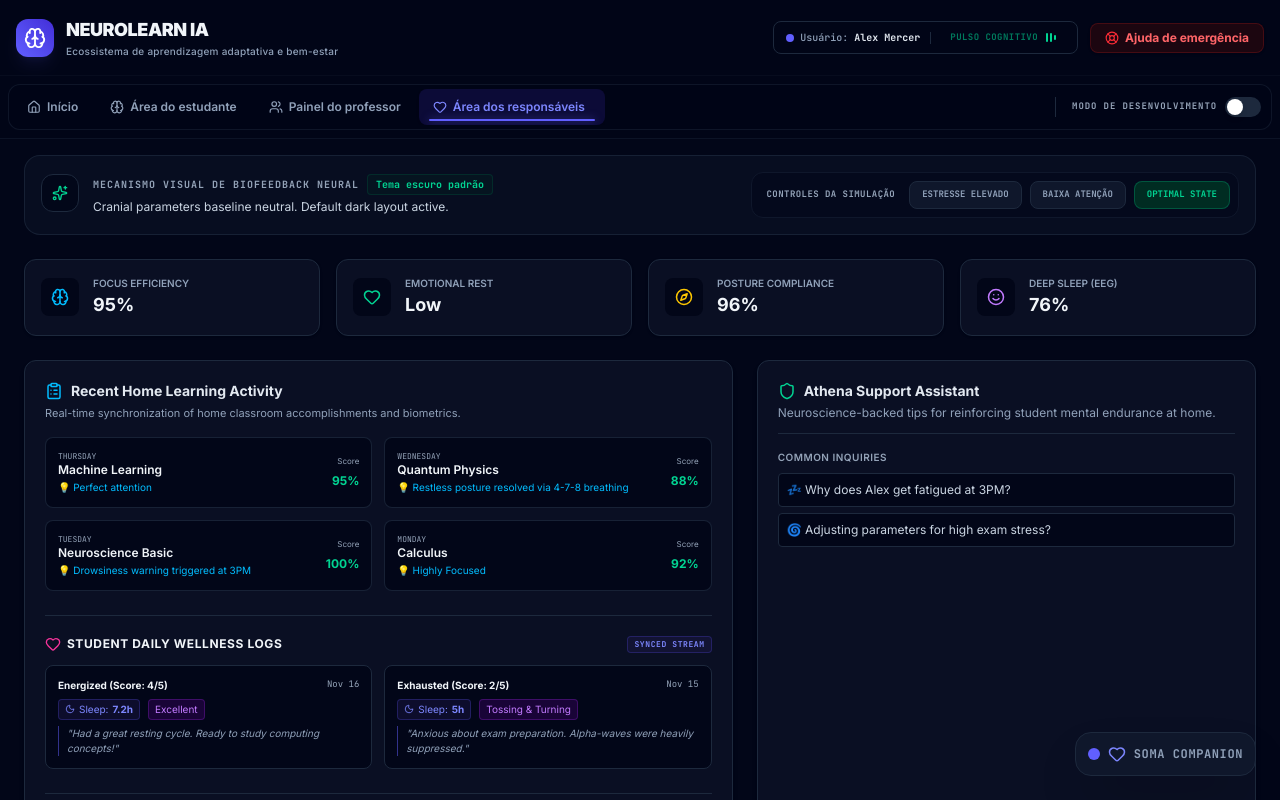
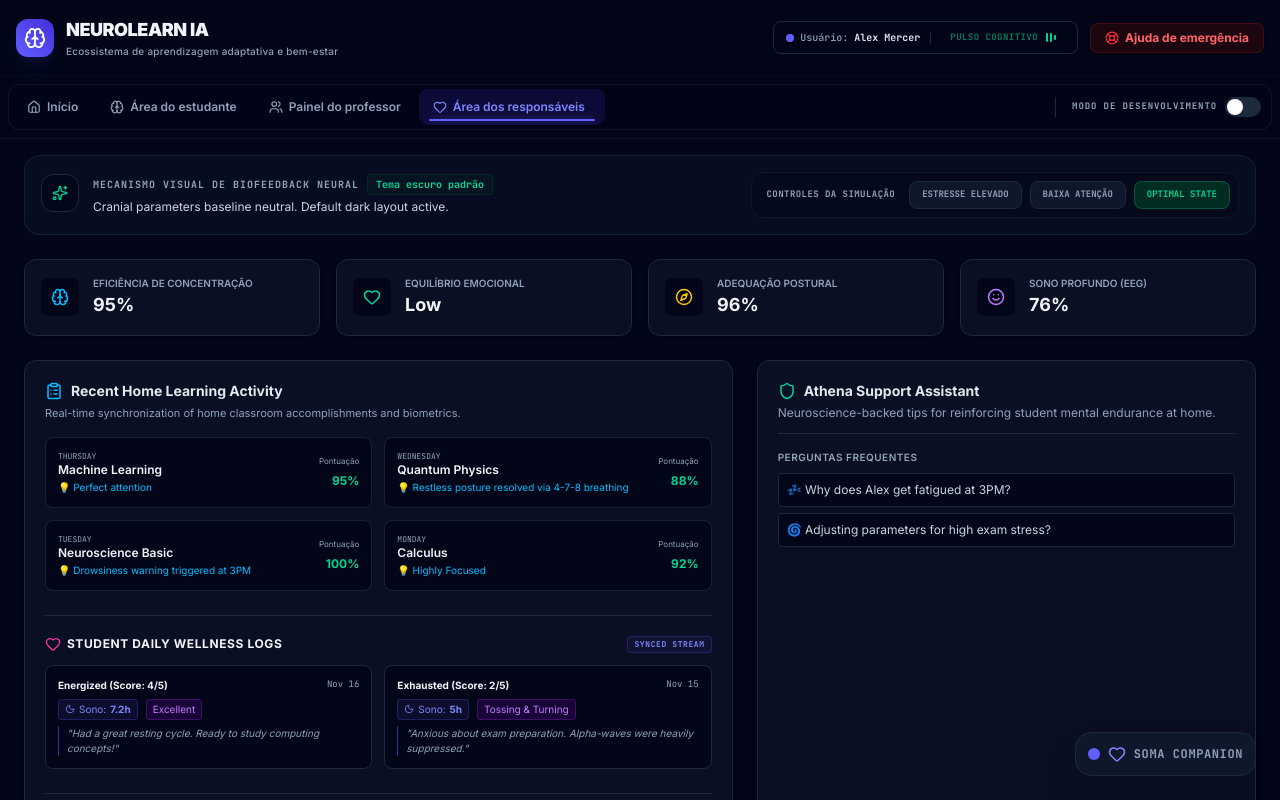
Before and after one commit to Euvouserdoutor/neuroconectandoAI, a React (Vite) app: page / in a window 1280 px wide. Both pictures are taken after a click on the button "Área dos responsáveis". Shown: the top 800 px of the page. Built offline with nearby package versions, Linux system fonts and the light colour scheme.

Commit message:
feat(i18n): traduzir interface para portugues brasileiro - ParentDashboard.tsx

```diff
--- a/src/components/ParentDashboard.tsx
+++ b/src/components/ParentDashboard.tsx
@@ -100,7 +100,7 @@ export default function ParentDashboard({ cognitive, biometric }: ParentDashboar
             <Brain className="h-4.5 w-4.5" />
           </div>
           <div>
-            <span className="text-[10px] text-slate-400 uppercase font-semibold block">Focus Efficiency</span>
+            <span className="text-[10px] text-slate-400 uppercase font-semibold block">Eficiência de concentração</span>
             <strong className="text-lg text-slate-100 font-bold">{studentMetrics.weeklyFocusAvg}%</strong>
           </div>
         </div>
@@ -111,7 +111,7 @@ export default function ParentDashboard({ cognitive, biometric }: ParentDashboar
             <Heart className="h-4.5 w-4.5" />
           </div>
           <div>
-            <span className="text-[10px] text-slate-400 uppercase font-semibold block">Emotional Rest</span>
+            <span className="text-[10px] text-slate-400 uppercase font-semibold block">Equilíbrio emocional</span>
             <strong className="text-lg text-slate-100 font-bold">{studentMetrics.stressLevelWeekly}</strong>
           </div>
         </div>
@@ -122,7 +122,7 @@ export default function ParentDashboard({ cognitive, biometric }: ParentDashboar
             <Compass className="h-4.5 w-4.5" />
           </div>
           <div>
-            <span className="text-[10px] text-slate-400 uppercase font-semibold block">Posture Compliance</span>
+            <span className="text-[10px] text-slate-400 uppercase font-semibold block">Adequação postural</span>
             <strong className="text-lg text-slate-100 font-bold">{studentMetrics.postureCompliance}%</strong>
           </div>
         </div>
@@ -133,7 +133,7 @@ export default function ParentDashboard({ cognitive, biometric }: ParentDashboar
             <Smile className="h-4.5 w-4.5" />
           </div>
           <div>
-            <span className="text-[10px] text-slate-400 uppercase font-semibold block">Deep Sleep (EEG)</span>
+            <span className="text-[10px] text-slate-400 uppercase font-semibold block">Sono profundo (EEG)</span>
             <strong className="text-lg text-slate-100 font-bold">{studentMetrics.sleepEfficiency}%</strong>
           </div>
         </div>
@@ -162,7 +162,7 @@ export default function ParentDashboard({ cognitive, biometric }: ParentDashboar
                     <span className="text-[10px] text-sky-400 block font-normal mt-0.5">💡 {act.state}</span>
                   </div>
                   <div className="text-right">
-                    <span className="text-[8px] text-slate-500 block">Score</span>
+                    <span className="text-[8px] text-slate-500 block">Pontuação</span>
                     <span className="text-xs font-bold text-emerald-400">{act.score}</span>
                   </div>
                 </div>
@@ -198,7 +198,7 @@ export default function ParentDashboard({ cognitive, biometric }: ParentDashboar
                     </div>
                     <div className="flex items-center space-x-2 text-[10px]">
                       <span className="bg-indigo-950/40 text-indigo-455 text-indigo-400 px-1.5 py-0.5 rounded border border-indigo-900/60 flex items-center gap-1">
-                        <Moon className="h-2.5 w-2.5" /> Sleep: <strong>{log.sleepHours}h</strong>
+                        <Moon className="h-2.5 w-2.5" /> Sono: <strong>{log.sleepHours}h</strong>
                       </span>
                       <span className="bg-purple-950/40 text-purple-455 text-purple-400 px-1.5 py-0.5 rounded border border-purple-900/60">
                         {log.sleepQuality}
@@ -245,7 +245,7 @@ export default function ParentDashboard({ cognitive, biometric }: ParentDashboar
                         Emergency Signal Alert
                       </span>
                       <span className="text-slate-505 font-mono text-[9px] text-slate-400">
-                        {signal.createdAt ? new Date(signal.createdAt).toLocaleTimeString('en-US', {hour: '2-digit', minute: '2-digit'}) : 'Just now'}
+                        {signal.createdAt ? new Date(signal.createdAt).toLocaleTimeString('en-US', {hour: '2-digit', minute: '2-digit'}) : 'Agora mesmo'}
                       </span>
                     </div>
                     <p className="text-slate-205 text-xs font-medium pl-2.5 border-l-2 border-red-500">
@@ -291,7 +291,7 @@ export default function ParentDashboard({ cognitive, biometric }: ParentDashboar
               <div className="space-y-2">
                 <div>
                   <div className="flex justify-between text-[10px] text-slate-500 mb-1">
-                    <span>Deep Slow-Wave Sleep (Delta Peak)</span>
+                    <span>Sono profundo de ondas lentas (pico delta)</span>
                     <span className="text-purple-400 font-bold">58%</span>
                   </div>
                   <div className="w-full h-1 bg-slate-900 rounded-full overflow-hidden">
@@ -300,7 +300,7 @@ export default function ParentDashboard({ cognitive, biometric }: ParentDashboar
                 </div>
                 <div>
                   <div className="flex justify-between text-[10px] text-slate-500 mb-1">
-                    <span>Light REM Rest (Theta active)</span>
+                    <span>Sono REM leve (atividade teta)</span>
                     <span className="text-sky-400 font-bold">30%</span>
                   </div>
                   <div className="w-full h-1 bg-slate-900 rounded-full overflow-hidden">
@@ -329,16 +329,16 @@ export default function ParentDashboard({ cognitive, biometric }: ParentDashboar
 
             {/* Quick pre-designed questions */}
             <div>
-              <span className="text-[10px] text-slate-500 uppercase tracking-wider block font-semibold mb-2">Common Inquiries</span>
+              <span className="text-[10px] text-slate-500 uppercase tracking-wider block font-semibold mb-2">Perguntas frequentes</span>
               <div className="space-y-1.5">
                 <button
-                  onClick={() => handleAskAdvice("Why is Alex fatigued at 3PM?")}
+                  onClick={() => handleAskAdvice("Por que Alex fica cansado às 15h?")}
                   className="w-full text-xs text-left p-2 rounded bg-slate-950 border border-slate-800 hover:border-slate-700 text-slate-300 transition-all cursor-pointer"
                 >
                   💤 Why does Alex get fatigued at 3PM?
                 </button>
                 <button
-                  onClick={() => handleAskAdvice("How to adjust stress settings?")}
+                  onClick={() => handleAskAdvice("Como ajustar as configurações de estresse?")}
                   className="w-full text-xs text-left p-2 rounded bg-slate-950 border border-slate-800 hover:border-slate-700 text-slate-300 transition-all cursor-pointer"
                 >
                   🌀 Adjusting parameters for high exam stress?
@@ -355,25 +355,25 @@ export default function ParentDashboard({ cognitive, biometric }: ParentDashboar
 
             {adviceResponse && (
               <div className="bg-slate-950 border border-slate-800 p-3.5 rounded-lg text-xs leading-relaxed font-sans">
-                <strong className="text-sky-305 text-sky-400 block mb-1">Athena Advisor Response:</strong>
+                <strong className="text-sky-305 text-sky-400 block mb-1">Resposta da orientadora Athena:</strong>
                 <p className="text-slate-300 text-slate-400">{adviceResponse}</p>
               </div>
             )}
           </div>
 
           <div className="pt-4 border-t border-slate-800 mt-5 space-y-2.5">
-            <h4 className="text-xs font-bold text-slate-205">Parental Safety Caps</h4>
+            <h4 className="text-xs font-bold text-slate-205">Limites de segurança dos responsáveis</h4>
             <p className="text-[10px] text-slate-400 leading-relaxed">
               Enable hardware automatic cut-offs to guarantee healthy screen-detox balances.
             </p>
             <div className="space-y-1.5 text-xs text-slate-305 text-slate-400">
               <label className="flex items-center space-x-2.5 cursor-pointer">
                 <input type="checkbox" defaultChecked className="rounded border-slate-800 bg-slate-950 text-indigo-505 text-indigo-650 cursor-pointer" />
-                <span>Auto-lock screen if pupil fatigue exceeds 80%</span>
+                <span>Bloquear a tela se a fadiga superar 80%</span>
               </label>
               <label className="flex items-center space-x-2.5 cursor-pointer">
                 <input type="checkbox" defaultChecked className="rounded border-slate-800 bg-slate-950 text-indigo-505 text-indigo-650 cursor-pointer" />
-                <span>Force 4-7-8 breathing on rapid stress spikes</span>
+                <span>Sugerir respiração 4-7-8 em picos de estresse</span>
               </label>
             </div>
           </div>
```
